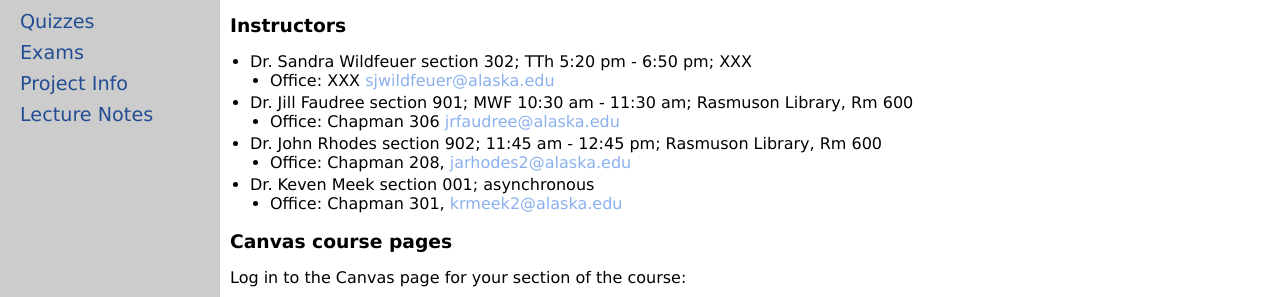
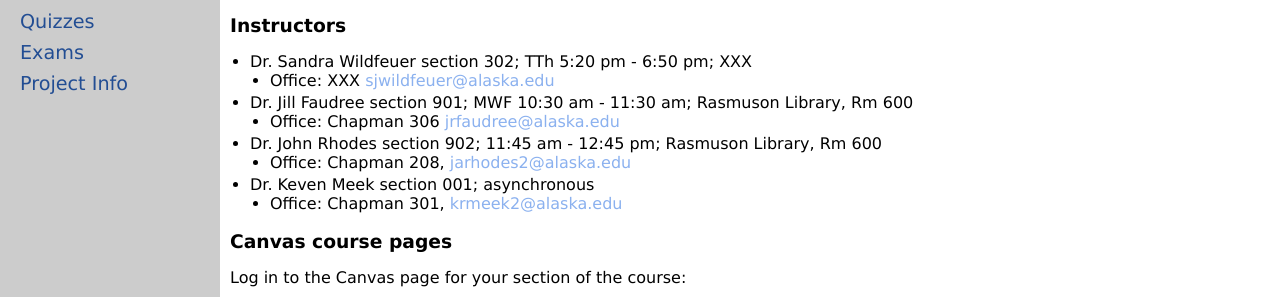
Before and after one commit to uaf-math/math113, a Jekyll site: the page built from index.md, in a window 1280 px wide. Shown: the part 173-470 px from the top of the page. Built offline with Jekyll 4.4.1, drawn with Linux system fonts in a browser that asks for light colours.

Commit message:
Update toc.yaml

```diff
--- a/_data/toc.yaml
+++ b/_data/toc.yaml
@@ -22,6 +22,3 @@ docs:
 
 - title: Project Info
   url: project.html
-
-- title: Lecture Notes
-  url: lecture.html
```
